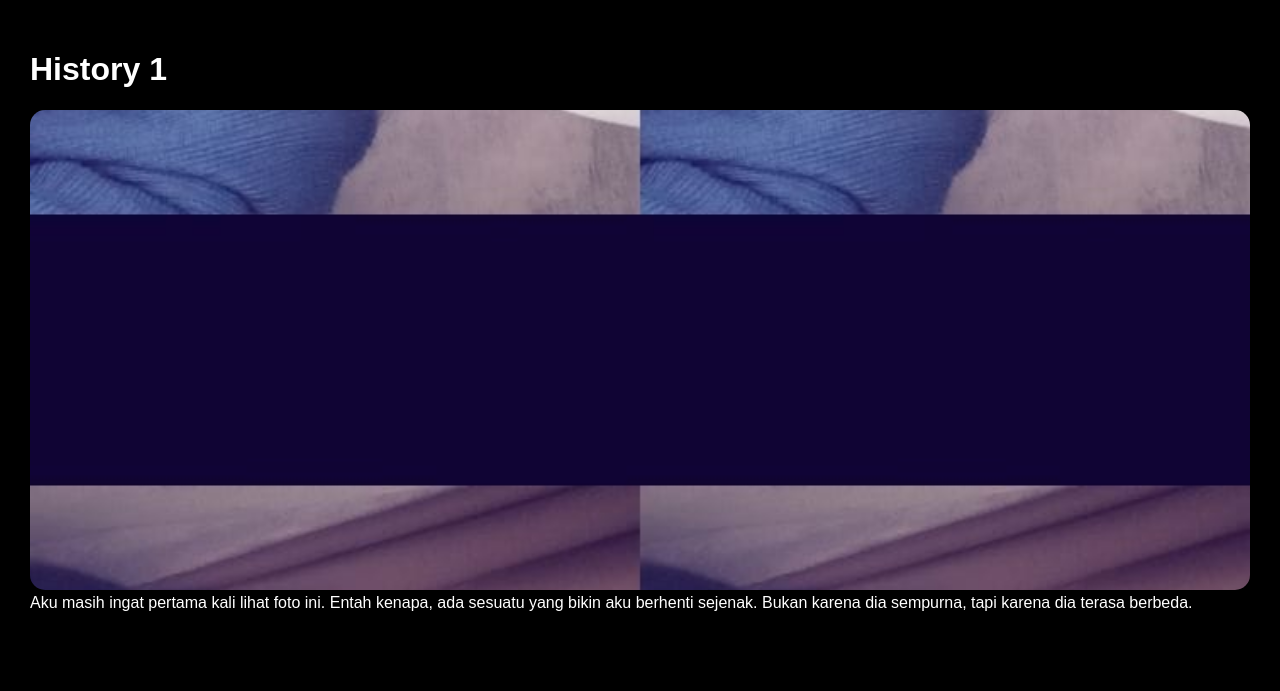
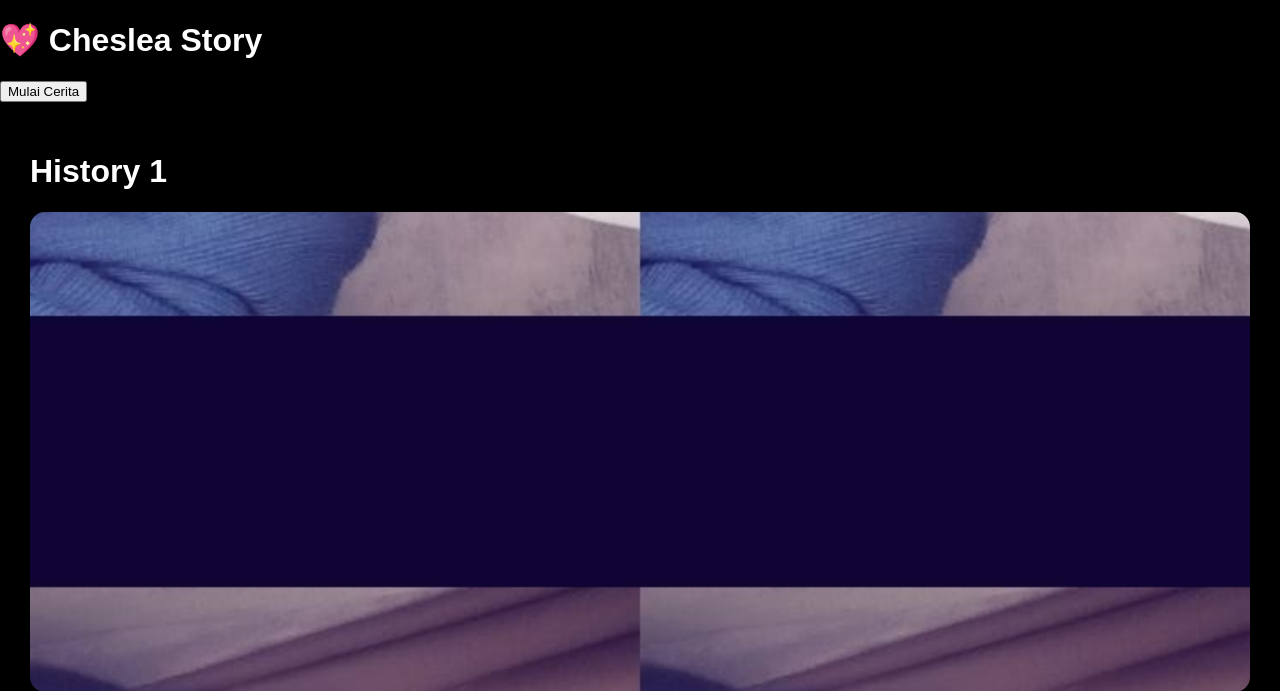
Before and after one commit to mlf167937-svg/Rauf, a Flask app: page / in a window 1280 px wide. Shown: the top 691 px of the page. Before the commit the page ends 611 px from the top, so only its background shows below. Run offline with Flask 3, Linux system fonts and the light colour scheme.

Commit message:
Update index.html

```diff
--- a/templates/index.html
+++ b/templates/index.html
@@ -2,6 +2,8 @@
 <html lang="id">
 <head>
   <meta charset="UTF-8">
+  <meta name="viewport" content="width=device-width, initial-scale=1.0">
+
   <title>Cheslea Story</title>
   <link rel="stylesheet" href="{{ url_for('static', filename='style.css') }}">
 </head>
@@ -13,6 +15,15 @@
   <source src="{{ url_for('static', filename='music.mp3') }}" type="audio/mpeg">
 </audio>
 
+<!-- 🚀 START SCREEN (FIX AUTOPLAY) -->
+<div id="startScreen">
+  <div class="box">
+    <h1>💖 Cheslea Story</h1>
+    <button id="startBtn">Mulai Cerita</button>
+  </div>
+</div>
+
+<!-- STORY -->
 <div id="container"></div>
 
 <script>
@@ -20,6 +31,5 @@
 </script>
 
 <script src="{{ url_for('static', filename='script.js') }}"></script>
-
 </body>
 </html>
```
